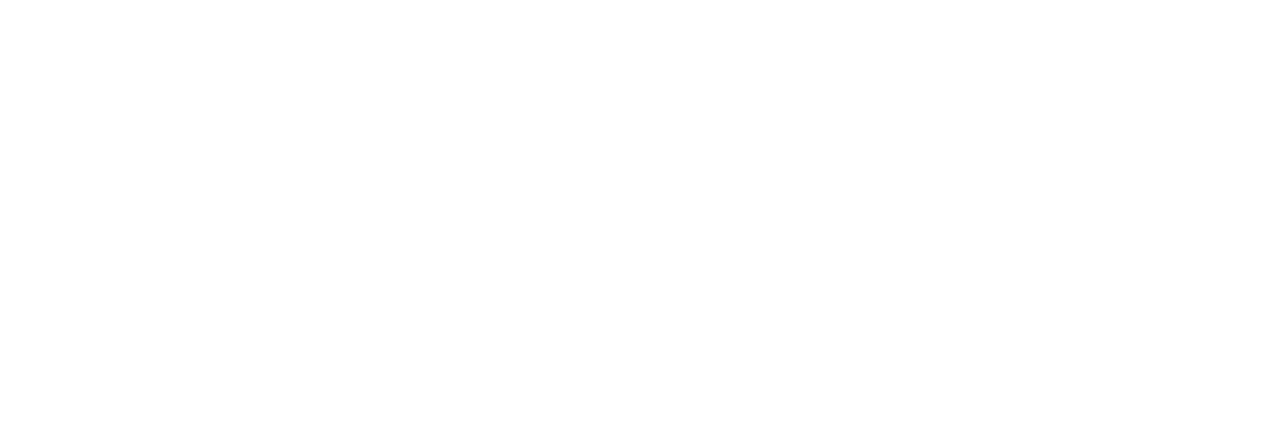
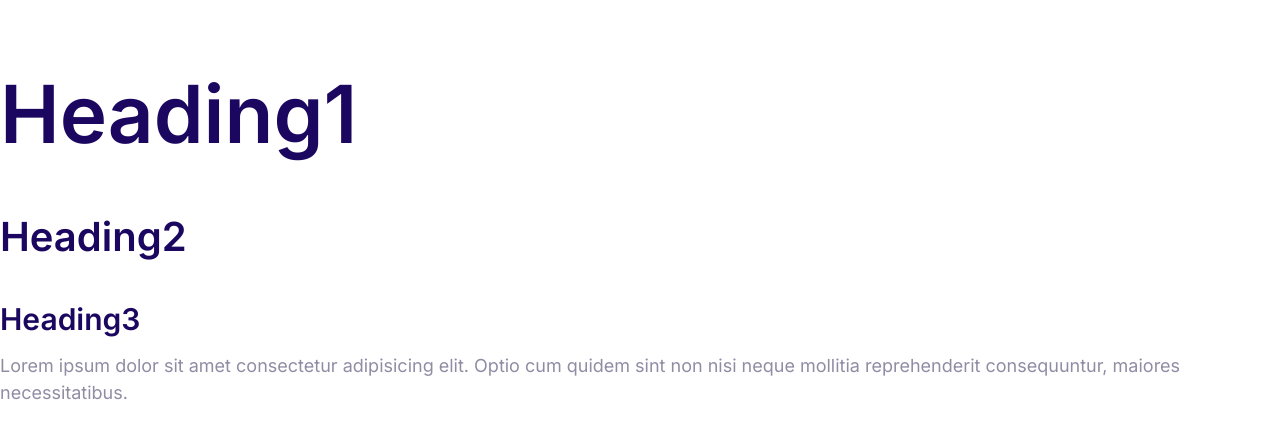
Before and after one commit to faysal3875/web, a plain HTML site: page index.html in a window 1280 px wide. Drawn offline with Linux system fonts and the light colour scheme.

Commit message:
Define the styles for the fonts.

```diff
--- a/css/style.css
+++ b/css/style.css
@@ -1,7 +1,54 @@
-:root{
-    --color-primary: #2584ff;
-    --color-secondary: #00d9ff;
-    --color-accent: #ff3400;
-    --color-headings: #1b0760;
-    --color-body: #918ca4;
+:root {
+  --color-primary: #2584ff;
+  --color-secondary: #00d9ff;
+  --color-accent: #ff3400;
+  --color-headings: #1b0760;
+  --color-body: #918ca4;
 }
+html {
+  font-size: 62.5%;
+}
+
+body {
+  font-family: Inter, Arial, Helvetica, sans-serif;
+  font-size: 2.4rem;
+  line-height: 1.5;
+  color: var(--color-body);
+}
+h1,
+h2,
+h3 {
+  color: var(--color-headings);
+  margin-bottom: 1rem;
+}
+
+h1 {
+  font-size: 7rem;
+}
+h2 {
+  font-size: 4rem;
+}
+
+h3 {
+  font-size: 3rem;
+}
+
+p {
+  margin-top: 0;
+}
+
+@media screen and (min-width: 1024px) {
+  body {
+    font-size: 1.8rem;
+  }
+  h1 {
+    font-size: 8rem;
+  }
+  h2 {
+    font-size: 4rem;
+  }
+
+  h3 {
+    font-size: 3rem;
+  }
+}
--- a/index.html
+++ b/index.html
@@ -1,14 +1,24 @@
 <!DOCTYPE html>
 <html lang="en">
+
 <head>
     <meta charset="UTF-8">
     <meta http-equiv="X-UA-Compatible" content="IE=edge">
     <meta name="viewport" content="width=device-width, initial-scale=1.0">
     <title>Responsive Website</title>
+    <link rel="preconnect" href="https://fonts.googleapis.com">
+    <link rel="preconnect" href="https://fonts.gstatic.com" crossorigin>
+    <link href="https://fonts.googleapis.com/css2?family=Inter:wght@400;600&display=swap" rel="stylesheet">
     <link rel="stylesheet" href="CSS/normalize.css">
     <link rel="stylesheet" href="CSS/style.css">
 </head>
+
 <body>
+    <h1>Heading1</h1>
+    <h2>Heading2</h2>
+    <h3>Heading3</h3>
+    <p>Lorem ipsum dolor sit amet consectetur adipisicing elit. Optio cum quidem sint non nisi neque mollitia
+        reprehenderit consequuntur, maiores necessitatibus.</p>
+</body>
 
-</body>
 </html>
```
